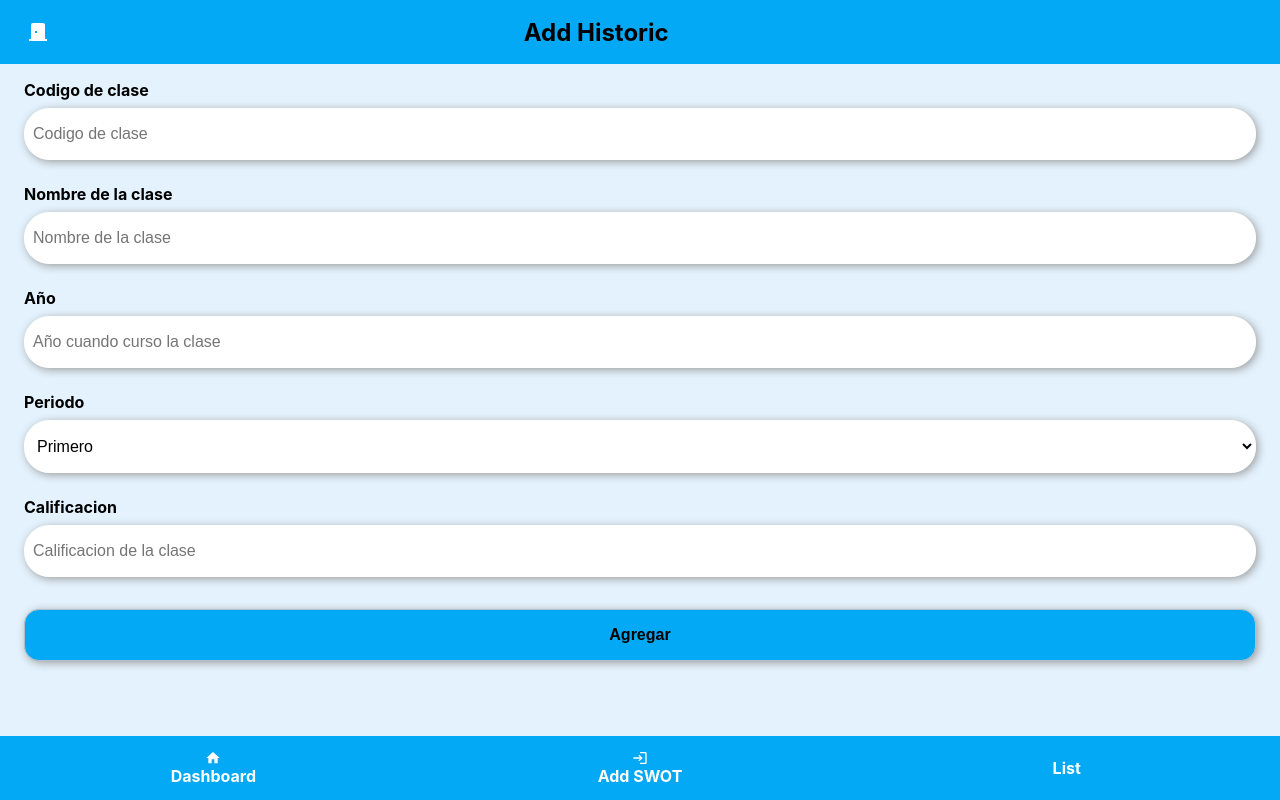
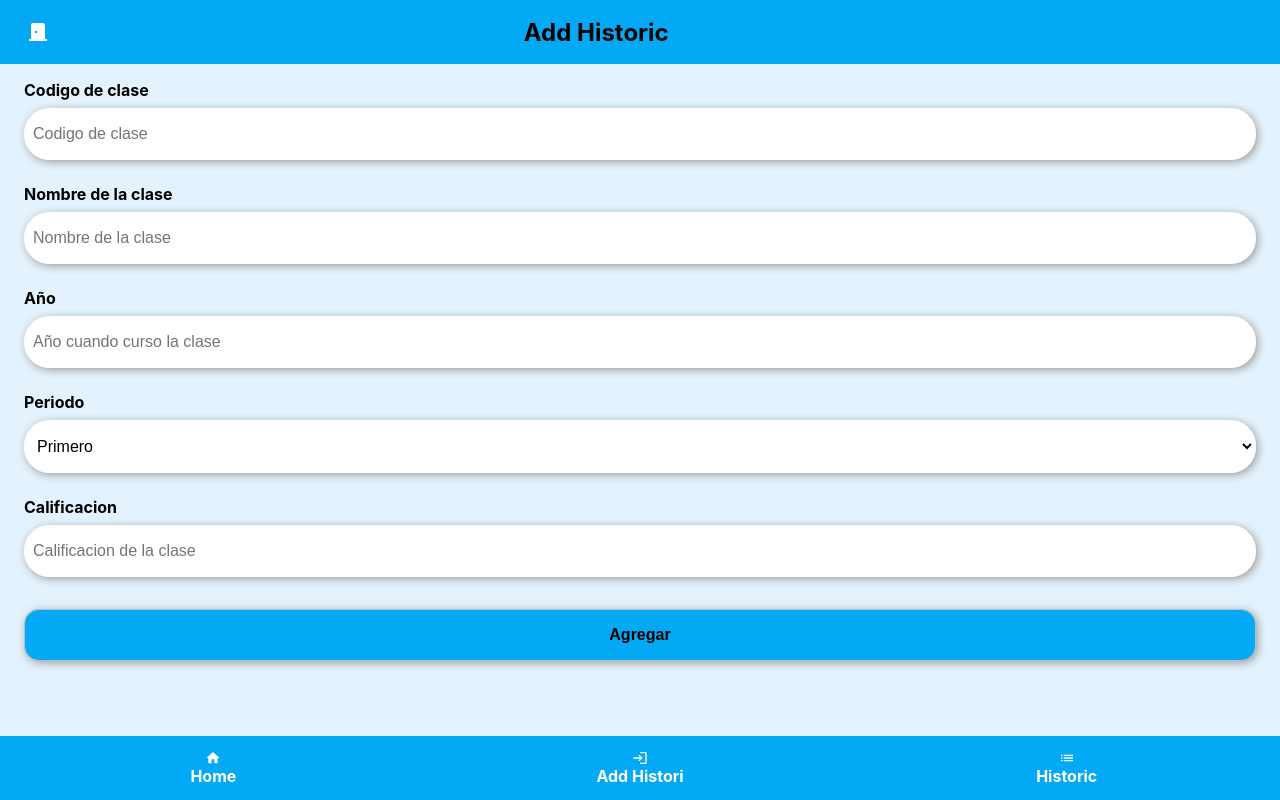
Before and after one commit to Luis12035/HistoricFrontEnd, a React (Create React App) app: page /new in a window 1280 px wide. Built offline with nearby package versions, Linux system fonts and the light colour scheme; sample sign-in values are in the browser's storage.

Commit message:
Update index.js

```diff
--- a/src/components/NavBar/index.js
+++ b/src/components/NavBar/index.js
@@ -1,5 +1,5 @@
 import { Link } from "react-router-dom";
-import { MdHome, MdLogin } from "react-icons/md"
+import { MdHome, MdLogin, MdList } from "react-icons/md"
 
 import { useSelector } from "react-redux";
 
@@ -8,9 +8,9 @@ const NavBar = ()=>{
   const {isLogged} = useSelector(({security})=>security);
   const menu = isLogged ?
     (<ul>
-      <li><Link to="/dashboard"><MdHome /> Dashboard</Link></li>
-      <li><Link to="/new"><MdLogin />Add SWOT</Link></li>
-      <li><Link to="/list">List</Link></li>
+      <li><Link to="/dashboard"><MdHome /> Home</Link></li>
+      <li><Link to="/new"><MdLogin />Add Histori</Link></li>
+      <li><Link to="/list"><MdList />Historic</Link></li>
     </ul>) :
     (<ul>
 
```
